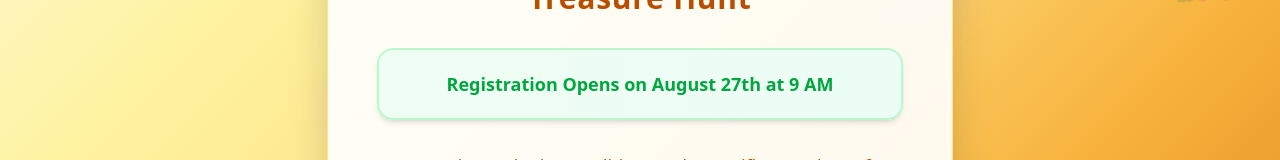
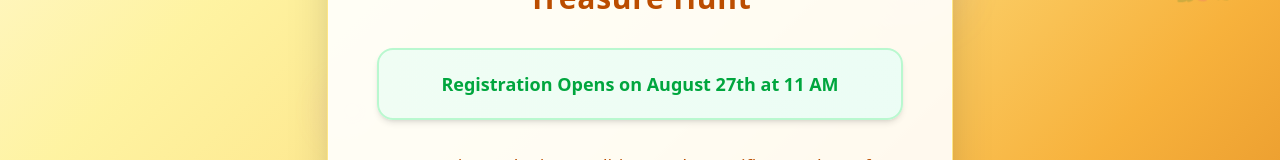
Before and after one commit to ahmedz1dane/Onam-Coming-Soon, a React (Vite) app: page / in a window 1280 px wide. Shown: the part 310-470 px from the top of the page. Built offline with nearby package versions, Linux system fonts and the light colour scheme.

Commit message:
Update OnamCelebration.jsx

```diff
--- a/src/Component/OnamCelebration.jsx
+++ b/src/Component/OnamCelebration.jsx
@@ -124,7 +124,7 @@ function OnamCelebration() {
                 <span className="text-green-700 font-bold text-lg sm:text-xl">Registration Opens</span>
               </div> */}
               <p className="text-green-600 font-semibold text-base sm:text-lg">
-              Registration Opens on August 27th at 9 AM
+              Registration Opens on August 27th at 11 AM
               </p>
             </div>
           </div>
```
